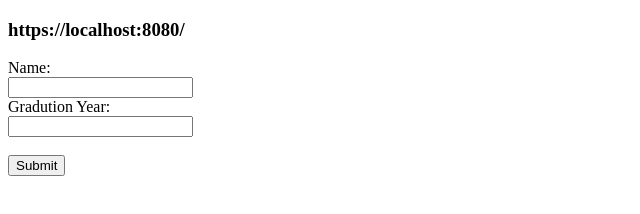
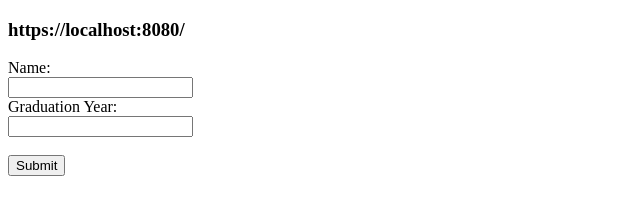
Before and after one commit to acciojob/sharable-urls-nirajpatil22400, a website: page main.html in a window 1280 px wide. Shown: the full height of the page, 0-640 px from the left. Drawn offline with Linux system fonts and the light colour scheme.

Commit message:
created a submission

```diff
--- a/main.html
+++ b/main.html
@@ -7,7 +7,7 @@
 	  <form>
     <label for="name">Name:</label><br>
     <input type="text" id="name" name="name"><br>
-    <label for="year">Gradution Year:</label><br>
+    <label for="year">Graduation Year:</label><br>
     <input type="number" id="year" name="year"><br><br>
     <button type="submit" id="button">Submit</button>
   </form>
```
